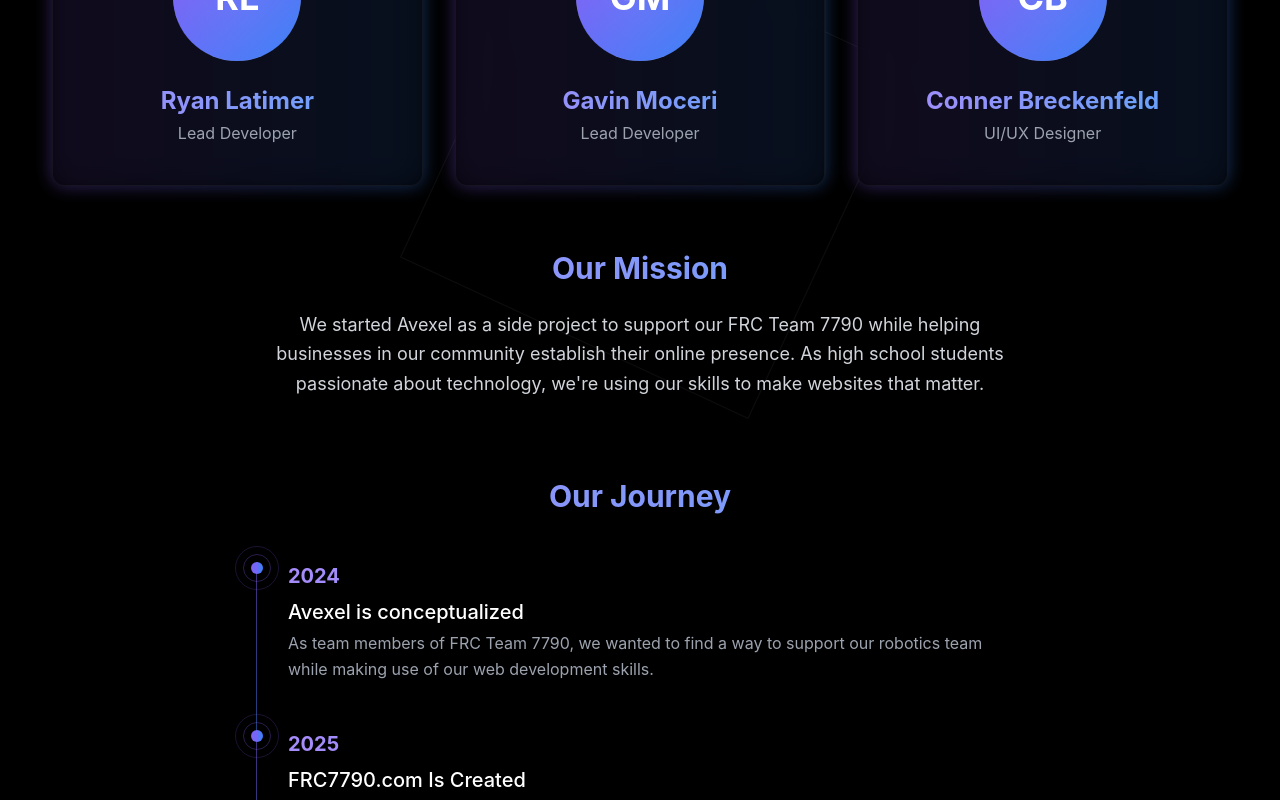
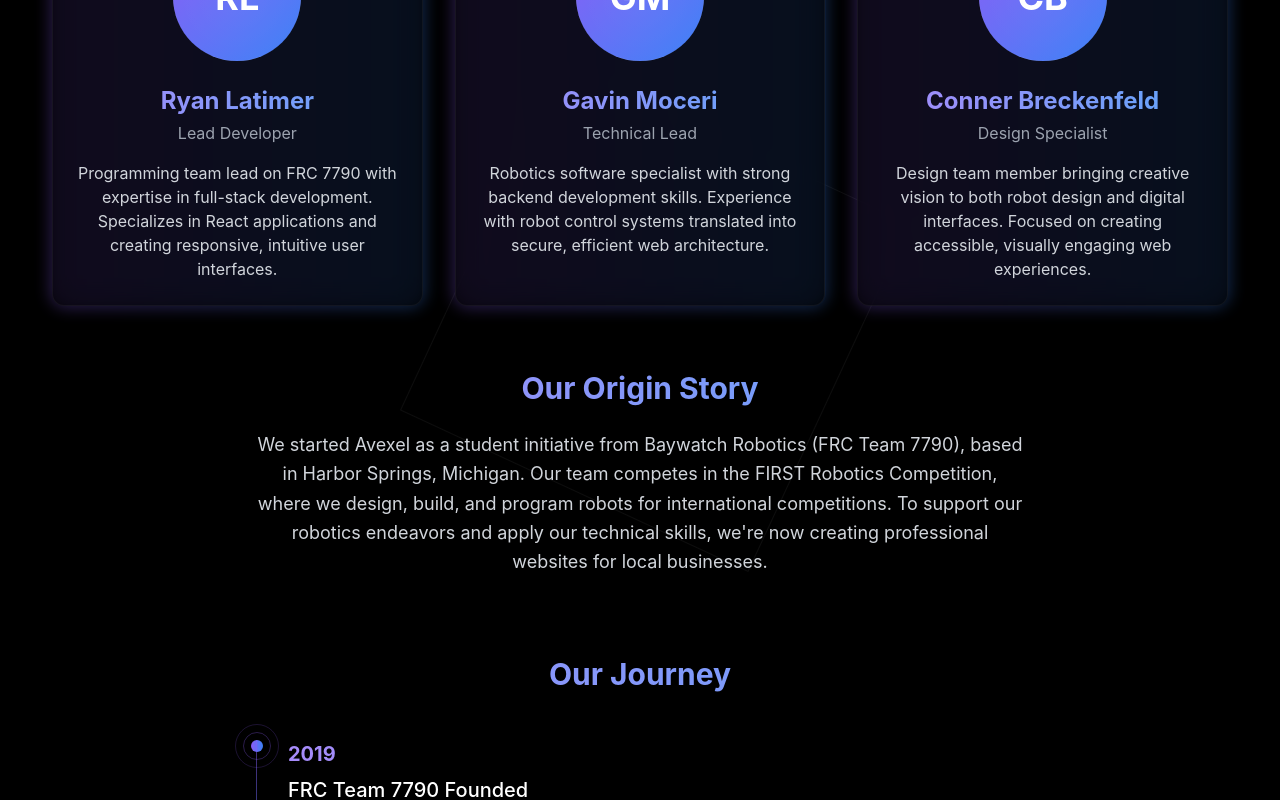
Before and after one commit to Avexel-Web-Design/Avexel.co, a React (Vite) app: page / in a window 1280 px wide. Shown: the part 3340-4140 px from the top of the page. Built offline with nearby package versions, Linux system fonts and the light colour scheme.

Commit message:
1 Commit away

```diff
--- a/src/components/About.jsx
+++ b/src/components/About.jsx
@@ -45,13 +45,13 @@
 
   return (
     <section id="about" className="py-20 bg-black relative overflow-hidden scroll-mt-16">
-      {/* Reduced py-32 to py-20 and scroll-mt-24 to scroll-mt-16 */}
       {/* Decorative Background Elements */}
       <div className="absolute top-1/4 left-1/4 w-64 h-64 border border-white/5 rounded-full animate-spin-slow-reverse"></div>
       <div className="absolute bottom-1/3 right-1/3 w-96 h-96 border border-white/5 animate-spin-slow"></div>
 
       <div className="container mx-auto px-4 lg:px-8 relative z-10">
         <div className="max-w-4xl mx-auto">
+          {/* Who We Are section */}
           <div className="text-center mb-12 reveal">
             <span className="inline-block text-xs uppercase tracking-widest text-primary-400 font-medium border-b border-primary-500/30 pb-1 mb-4">Who We Are</span>
             <h2 className="text-4xl lg:text-5xl font-bold mb-6 bg-gradient-to-r from-primary-400 to-secondary-400 bg-clip-text text-transparent">
@@ -62,6 +62,7 @@
             </p>
           </div>
 
+          {/* Story & Mission sections */}
           <div className="grid md:grid-cols-2 gap-8 reveal">
             <div className="glass-morphism p-8 rounded-xl border border-white/5">
               <h3 className="text-2xl font-bold mb-4 bg-gradient-to-r from-primary-400 to-secondary-400 bg-clip-text text-transparent">
@@ -88,6 +89,7 @@
             </div>
           </div>
 
+          {/* Why Choose Us section */}
           <div className="mt-12 reveal">
             <div className="glass-morphism p-8 rounded-xl border border-white/5">
               <h3 className="text-2xl font-bold mb-6 text-center bg-gradient-to-r from-primary-400 to-secondary-400 bg-clip-text text-transparent">
@@ -128,60 +130,56 @@
 
         {/* Team Section */}
         <div className="mb-16 reveal">
-          {/* Reduced mb-24 to mb-16 */}
           <h3 className="text-3xl font-bold mb-8 text-center bg-gradient-to-r from-primary-400 to-secondary-400 bg-clip-text text-transparent">Our Team</h3>
-          {/* Reduced mb-12 to mb-8 */}
           <div className="grid md:grid-cols-3 gap-8">
             <TeamMemberCard
               name="Ryan Latimer"
               role="Lead Developer"
-              description=""
+              description="Programming team lead on FRC 7790 with expertise in full-stack development. Specializes in React applications and creating responsive, intuitive user interfaces."
             />
 
             <TeamMemberCard
               name="Gavin Moceri"
-              role="Lead Developer"
-              description=""
+              role="Technical Lead"
+              description="Robotics software specialist with strong backend development skills. Experience with robot control systems translated into secure, efficient web architecture."
             />
 
             <TeamMemberCard
               name="Conner Breckenfeld"
-              role="UI/UX Designer"
-              description=""
+              role="Design Specialist"
+              description="Design team member bringing creative vision to both robot design and digital interfaces. Focused on creating accessible, visually engaging web experiences."
             />
           </div>
         </div>
 
+        {/* Origin Story Section - Fixed */}
         <div className="max-w-3xl mx-auto text-center mb-12 reveal">
-          {/* Reduced mb-16 to mb-12 */}
           <h3 className="text-3xl font-bold mb-6 bg-gradient-to-r from-primary-400 to-secondary-400 bg-clip-text text-transparent">
-            Our Mission
+            Our Origin Story
           </h3>
           <p className="text-lg text-gray-300 leading-relaxed mb-8">
-            We started Avexel as a side project to support our FRC Team 7790 while helping businesses in our community establish their online presence. As high school students passionate about technology, we're using our skills to make websites that matter.
+            We started Avexel as a student initiative from Baywatch Robotics (FRC Team 7790), based in Harbor Springs, Michigan. Our team competes in the FIRST Robotics Competition, where we design, build, and program robots for international competitions. To support our robotics endeavors and apply our technical skills, we're now creating professional websites for local businesses.
           </p>
-
         </div>
 
-        {/* Timeline Section */}
+        {/* Timeline Section - Fixed */}
         <div className="mt-20 reveal">
-          {/* Reduced mt-32 to mt-20 */}
           <h3 className="text-3xl font-bold mb-12 text-center bg-gradient-to-r from-primary-400 to-secondary-400 bg-clip-text text-transparent">Our Journey</h3>
           <div className="max-w-3xl mx-auto">
             <TimelineItem
-              year="2024"
-              title="Avexel is conceptualized"
-              description="As team members of FRC Team 7790, we wanted to find a way to support our robotics team while making use of our web development skills."
+              year="2019"
+              title="FRC Team 7790 Founded"
+              description="Baywatch Robotics was established at Harbor Springs High School, joining the FIRST Robotics Competition community and beginning our journey in STEM education and competitive robotics."
             />
             <TimelineItem
-              year="2025"
-              title="FRC7790.com Is Created"
-              description="Our opening website, created to build a platform for our robotics team to showcase our team, attract sponsors, and provide a useful reservoir of information on FRC Events, Teams, and more."
+              year="2023"
+              title="Avexel Web Services Launched"
+              description="After gaining experience developing the team's website and online presence, we created Avexel to offer professional web development services to local businesses while supporting our robotics program."
             />
             <TimelineItem
               year="Present"
-              title="Exapnsion"
-              description="We are continuing to expand our robotits teams website, our business, and our impact to meaningful ideas."
+              title="Growing Our Impact"
+              description="Today, we balance our academic responsibilities, robotics competitions, and web development projects, using our technical skills to serve our community while funding our team's robotics initiatives."
             />
           </div>
         </div>
--- a/src/components/Portfolio.jsx
+++ b/src/components/Portfolio.jsx
@@ -113,27 +113,11 @@
 
         <div className="grid gap-8 reveal">
           <ProjectCard
-            title="Local Bakery Website"
-            description="A modern, mobile-first website for a beloved local bakery. We implemented online ordering, a dynamic menu system, and integrated social media to help grow their digital presence and streamline customer orders."
-            tags={["React", "TailwindCSS", "Firebase"]}
-            image="/path/to/image.jpg"
-            link="https://example.com"
-          />
-
-          <ProjectCard
-            title="Community Sports Club"
-            description="Revamped the digital home of a local sports club with a focus on event scheduling, membership management, and real-time facility booking. The new system helped increase member engagement by 40%."
-            tags={["Next.js", "Stripe", "MongoDB"]}
-            image="/path/to/image.jpg"
-            link="https://example.com"
-          />
-
-          <ProjectCard
-            title="Automotive Service Center"
-            description="Created an intuitive website featuring online appointment booking, service history tracking, and automated maintenance reminders. The platform helped reduce phone calls by 60% while improving customer satisfaction."
-            tags={["React", "Node.js", "PostgreSQL"]}
-            image="/path/to/image.jpg"
-            link="https://example.com"
+            title="FRC Team 7790 Website"
+            description="An interactive website for Baywatch Robotics showcasing our team, robot designs, competition history, and STEM outreach programs. Features include a team member directory, sponsorship information, and resources for aspiring robotics enthusiasts."
+            tags={["React", "TailwindCSS", "JavaScript"]}
+            image="/src/assets/images/baywatchLogo.png"
+            websiteUrl="https://frc7790.com"
           />
         </div>
 
--- a/src/components/Services.jsx
+++ b/src/components/Services.jsx
@@ -156,16 +156,16 @@
           <div className="relative glass-morphism p-8 lg:p-12 rounded-xl border border-white/5">
             <div className="text-center mb-8">
               <h3 className="text-2xl font-bold bg-gradient-to-r from-primary-400 to-secondary-400 bg-clip-text text-transparent">
-                Empowering Innovation
+                Supporting FIRST Robotics
               </h3>
               <p className="text-gray-300 mt-4 max-w-2xl mx-auto">
-                Your partnership with us directly supports Baywatch Robotics (FRC Team 7790). Every project contributes to fostering innovation and developing future technology leaders through competitive robotics, helping cover essential costs for equipment, competition fees, and team development.
+                Your partnership with us directly supports Baywatch Robotics (FRC Team 7790), a competitive high school robotics team from Harbor Springs, Michigan. Your project helps fund our robot parts, competition registration fees, travel expenses, and STEM outreach activities in our community.
               </p>
             </div>
 
             <div className="flex justify-center mt-6">
               <a
-                href="https://FRC7790.com"
+                href="https://frc7790.com"
                 target="_blank"
                 rel="noopener noreferrer"
                 className="inline-block px-6 py-3 bg-gradient-to-r from-primary-500 to-secondary-500 rounded-full text-white font-semibold hover:scale-105 hover:shadow-lg transition-all duration-300"
```
